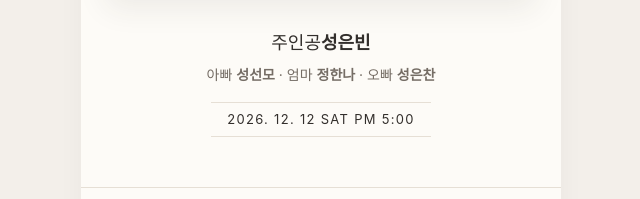
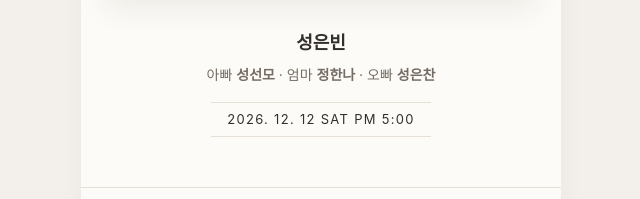
Before and after one commit to s9203180-source/dol-invitation, a plain HTML site: page index.html in a window 1280 px wide. Shown: the part 518-717 px from the top of the page, 319-959 px from the left. Drawn offline with Linux system fonts and the light colour scheme; a web font is replaced by a local one.

Commit message:
Update index.html

```diff
--- a/index.html
+++ b/index.html
@@ -27,7 +27,7 @@
                 <img src="./images/main.jpg" alt="아기 메인 사진" onerror="this.src='https://placehold.co/600x800/F5F2EB/8C8275?text=Main+Photo'">
             </div>
             <div class="hero-info">
-                <p class="baby-name">주인공<strong>성은빈</strong></p>
+                <p class="baby-name"><strong>성은빈</strong></p>
                 <p class="parents-name">아빠 <strong>성선모</strong> · 엄마 <strong>정한나</strong> · 오빠 <strong>성은찬</strong></p>
                 <p class="event-date">2026. 12. 12 SAT PM 5:00</p>
             </div>
```
